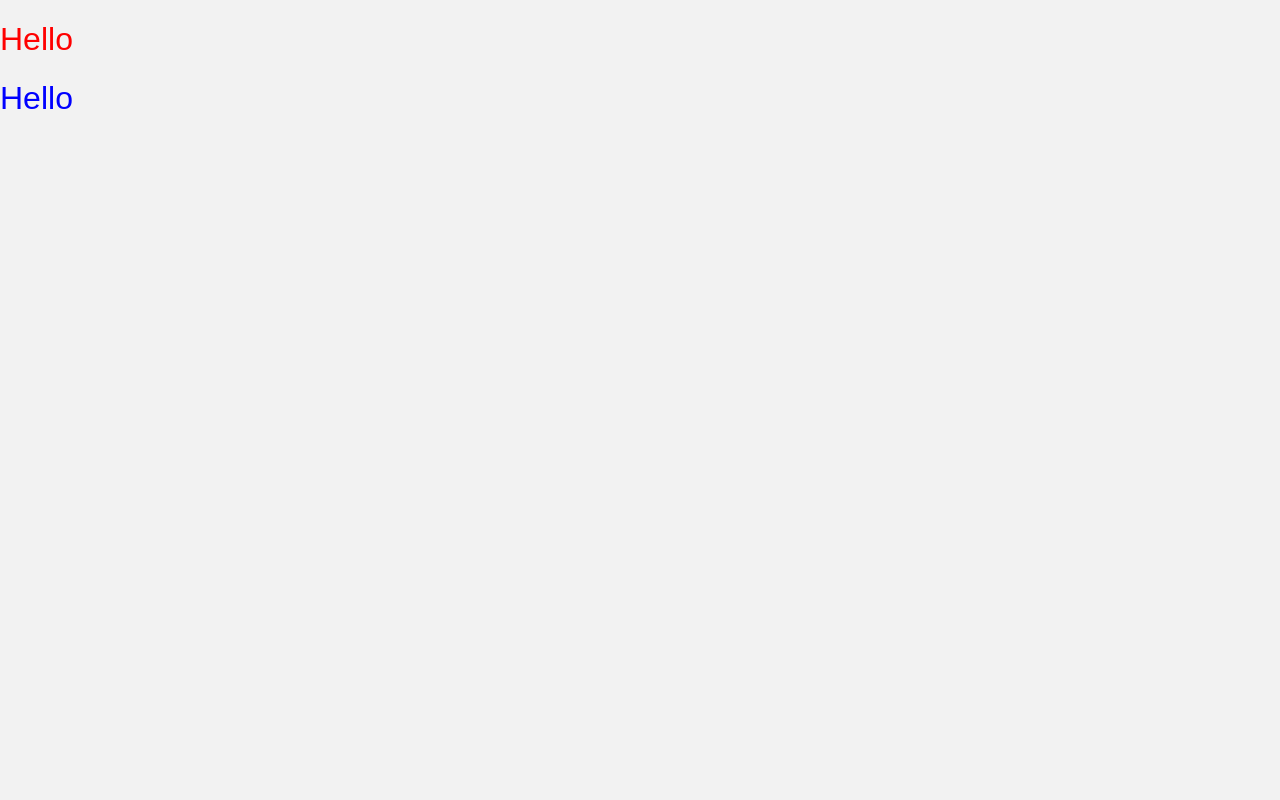
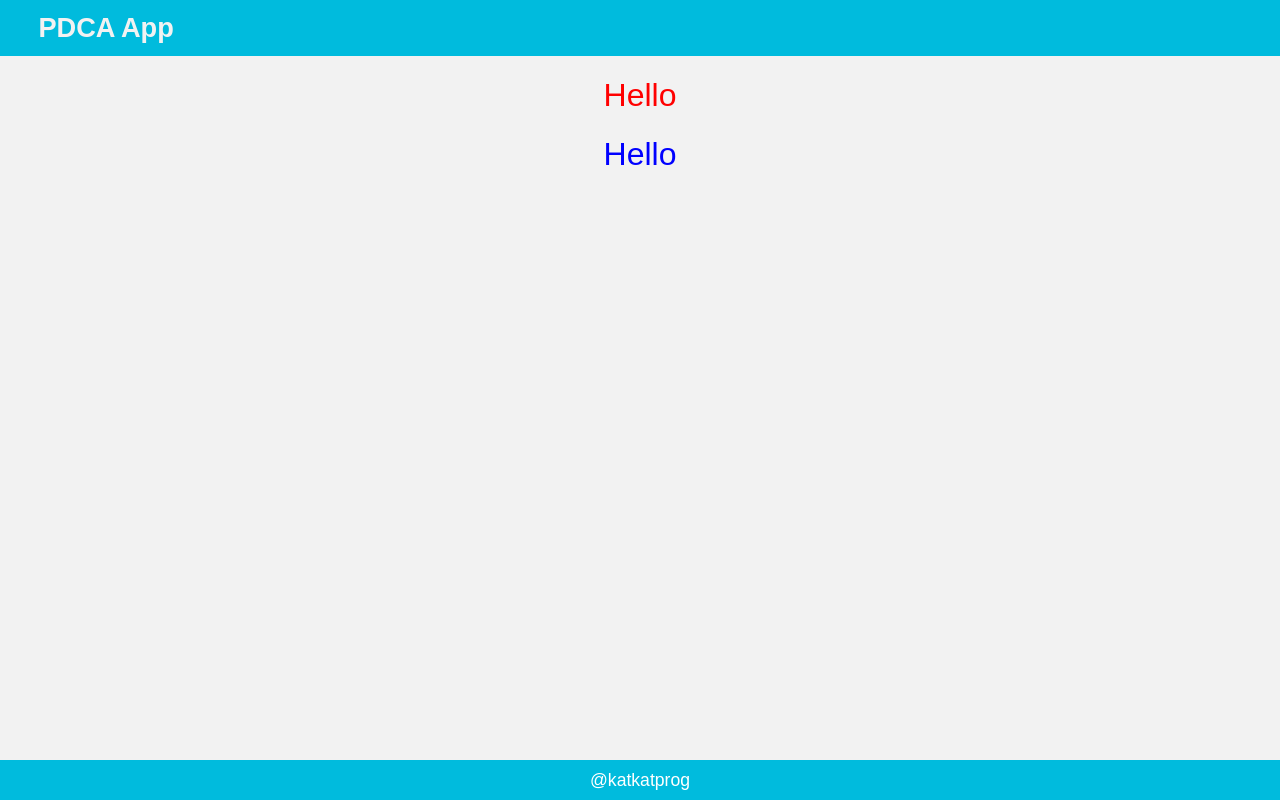
Before and after one commit to katkatprog/pdcaApp, a React (Create React App) app in the folder front/react_app/: page / in a window 1280 px wide. Built offline with nearby package versions, Linux system fonts and the light colour scheme.

Commit message:
ヘッダー、フッター、レイアウトのコンポーネント作成。

```diff
--- a/front/react_app/src/App.tsx
+++ b/front/react_app/src/App.tsx
@@ -1,4 +1,5 @@
 import styled from "styled-components";
+import Layout from "./components/layout/Layout";
 
 const Title = styled.h1`
   font-weight: 100;
@@ -12,8 +13,10 @@ const Title2 = styled(Title)`
 function App() {
   return (
     <div>
-      <Title>Hello</Title>
-      <Title2>Hello</Title2>
+      <Layout>
+        <Title>Hello</Title>
+        <Title2>Hello</Title2>
+      </Layout>
     </div>
   );
 }
--- /dev/null
+++ b/front/react_app/src/components/Footer.tsx
@@ -0,0 +1,33 @@
+import React from "react";
+import styled from "styled-components";
+
+const StyledFooter = styled.footer`
+  display: flex;
+  height: 5vh;
+  justify-content: center;
+  align-items: center;
+  background-color: #0bd;
+  color: white;
+  font-size: 1.1rem;
+
+  /* フッターを固定する */
+  position: fixed;
+  bottom: 0;
+  width: 100vw;
+`;
+
+// StyledFooterを固定させるためのダミー。StyledFooterの下に配置させる。
+const StyledFooterDummy = styled.div`
+  height: 5vh;
+`;
+
+const Footer = () => {
+  return (
+    <>
+      <StyledFooterDummy></StyledFooterDummy>
+      <StyledFooter>@katkatprog</StyledFooter>
+    </>
+  );
+};
+
+export default Footer;
--- /dev/null
+++ b/front/react_app/src/components/Header.tsx
@@ -0,0 +1,43 @@
+import React from "react";
+import styled from "styled-components";
+
+const StyledHeader = styled.header`
+  display: flex;
+  height: 7vh;
+  align-items: center;
+  background-color: #0bd;
+  color: #f2f2f2;
+  font-size: 1.1rem;
+
+  /* ヘッダーを固定する */
+  position: fixed;
+  width: 100vw;
+  z-index: 1;
+
+  h1 {
+    margin-left: 3vw;
+    font-size: 1.7rem;
+  }
+
+  a {
+    color: #f2f2f2;
+  }
+`;
+
+// StyledHeaderを固定させるためのダミー。StyledHeaderの下に配置させる。
+const StyledHeaderDummy = styled.div`
+  height: 7vh;
+`;
+
+const Header = () => {
+  return (
+    <>
+      <StyledHeader>
+        <h1>PDCA App</h1>
+      </StyledHeader>
+      <StyledHeaderDummy></StyledHeaderDummy>
+    </>
+  );
+};
+
+export default Header;
--- /dev/null
+++ b/front/react_app/src/components/layout/Layout.tsx
@@ -0,0 +1,24 @@
+import React from "react";
+import styled from "styled-components";
+import Footer from "../Footer";
+import Header from "../Header";
+
+interface MainProps {
+  children: React.ReactNode;
+}
+
+const StyledMain = styled.main`
+  text-align: center;
+`;
+
+const Layout = (props: MainProps) => {
+  return (
+    <>
+      <Header></Header>
+      <StyledMain>{props.children}</StyledMain>
+      <Footer></Footer>
+    </>
+  );
+};
+
+export default Layout;
```
